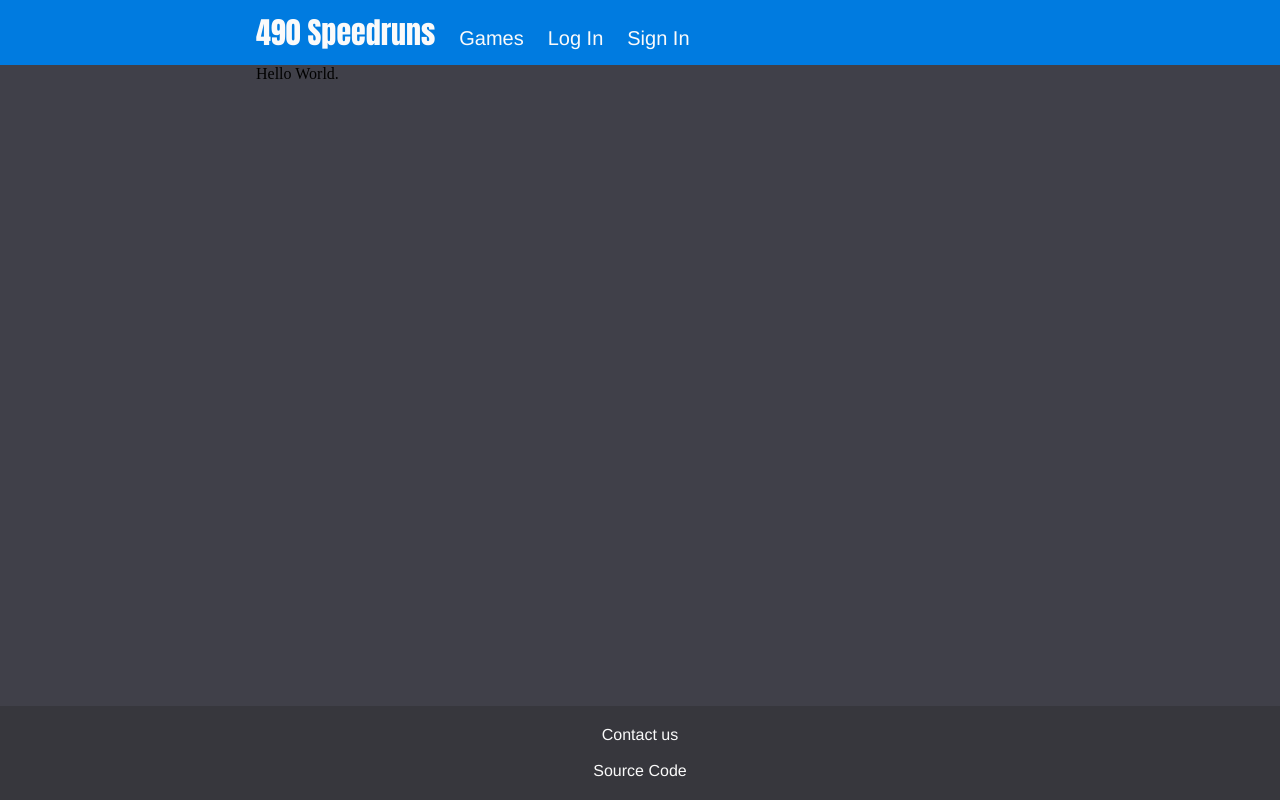
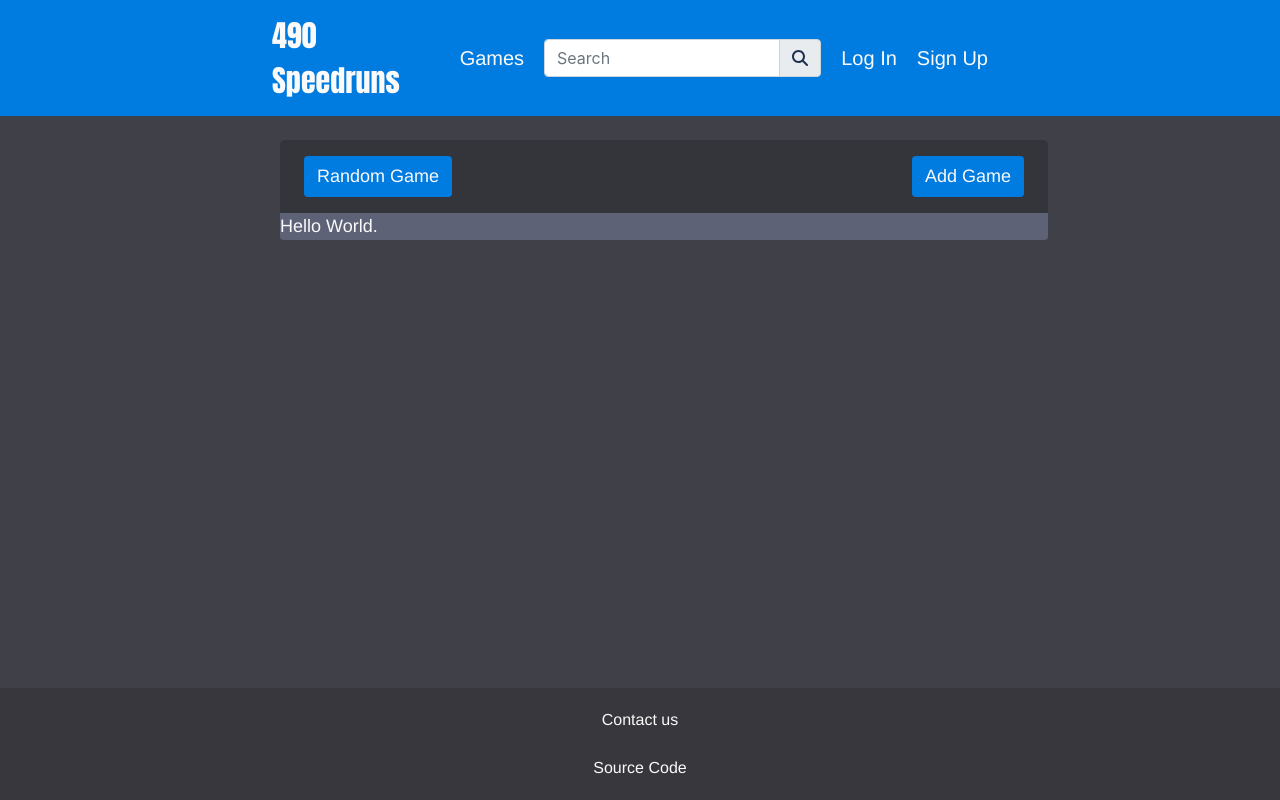
Before and after one commit to AnthonyvW/WebDevFinalProj, a Django app: page / in a window 1280 px wide. Run offline with Django 4.2, Linux system fonts and the light colour scheme; some libraries are stand-ins or nearby versions.

Commit message:
prettified home page

```diff
--- a/SpeedrunningSite/speedrun/static/490Speedruns.css
+++ b/SpeedrunningSite/speedrun/static/490Speedruns.css
@@ -3,7 +3,7 @@
     color: rgb(250, 250, 250);
     text-decoration: none;
     font-family: 'Franklin Gothic Medium', 'Arial Narrow', Arial, sans-serif;
-    padding-right: 20px;
+    margin-right: 20px !important;
 }
 
 .speedrun-title {
@@ -11,12 +11,17 @@
     font-family: Impact, Haettenschweiler, 'Arial Narrow Bold', sans-serif;
 }
 
+.speedrun-search {
+    margin-right: 20px !important;
+}
+
 nav {
     background-color: #007be0;
-    padding: 10px;
+    padding: 5px;
     padding-left: 20%;
     padding-right: 20%;
 }
+
 body {
     margin: 0px;
     background-color: #404049;
@@ -25,6 +30,27 @@ main {
     margin-left: 20%;
     margin-right: 20%;
 }
+
+article {
+    background-color: rgb(93, 98, 119);
+    font-size: 18px;
+    color: rgb(250, 250, 250);
+    text-decoration: none;
+    font-family: 'Franklin Gothic Medium', 'Arial Narrow', Arial, sans-serif;
+}
+
+.speedrun-game-selection-header{
+    background-color: rgb(52, 53, 59);
+}
+
+.speedrun-button{
+    background-color: #007be0;
+    font-size: 18px;
+    color: rgb(250, 250, 250);
+    text-decoration: none;
+    font-family: 'Franklin Gothic Medium', 'Arial Narrow', Arial, sans-serif;
+}
+
 footer {
     background: #37373d;
     padding: 20px 0 20px 0;
--- a/SpeedrunningSite/speedrun/templates/index.html
+++ b/SpeedrunningSite/speedrun/templates/index.html
@@ -2,7 +2,13 @@
 
 {% block main %}
 
-<article>
-    Hello World.
+<article class="container rounded m-4 px-0">
+    <div class = "speedrun-game-selection-header py-3 px-4 rounded-top">
+        <button type="button" class="btn speedrun-button">Random Game</button>
+        <button type="button" class="btn speedrun-button float-right">Add Game</button>
+    </div>
+    <div>
+        Hello World.
+    </div>
 </article>
 {% endblock %}
--- a/SpeedrunningSite/speedrun/templates/layout.html
+++ b/SpeedrunningSite/speedrun/templates/layout.html
@@ -4,28 +4,55 @@
 <html lang="en">
     <head>
         <meta charset="utf-8">
-        <meta name="viewport" content="width=device-width, initial-scale=1">
+        <meta name="viewport" content="width=device-width, initial-scale=1, shrink-to-fit=no">
         <title>{% block title %}490 Speedruns{% endblock %}</title>
+        <link rel="stylesheet" href="https://cdn.jsdelivr.net/npm/bootstrap@4.0.0/dist/css/bootstrap.min.css" integrity="sha384-Gn5384xqQ1aoWXA+058RXPxPg6fy4IWvTNh0E263XmFcJlSAwiGgFAW/dAiS6JXm" crossorigin="anonymous">
+        <link rel="stylesheet" href="https://cdn.jsdelivr.net/npm/bootstrap-icons@1.11.2/font/bootstrap-icons.min.css">
         <link rel="stylesheet" type="text/css" href="{% static '490Speedruns.css' %}">
-    </head>
+
+            </head>
     <body>
         <header>
             <nav>
-                <span>
+
+                <nav class="navbar navbar-expand navbar-light">
                     <a class = "speedrun-nav-text speedrun-title" href="{% url 'index' %}">490 Speedruns</a>
-                </span>
-                <span>
-                    <a class = "speedrun-nav-text"  href="{% url 'index' %}">Games</a>
-                </span>
-                <span>
-                    {% if user.is_authenticated %}
-                        Welcome <strong>{{ user.username }}!</strong>
-                        <a class = "speedrun-nav-text" href="{% url 'logout' %}">Log Out</a>
-                    {% else %}
-                        <a class = "speedrun-nav-text" href="{% url 'login' %}">Log In</a>
-                        <a class = "speedrun-nav-text" href="{% url 'register' %}">Sign In</a>
-                    {% endif %}
-                </span>
+
+                    <div class="collapse navbar-collapse" id="navbarSupportedContent">
+                      <ul class="navbar-nav mr-auto">
+                        <li class="nav-item active">
+                            <a class = "speedrun-nav-text"  href="{% url 'index' %}">Games</a>
+                        </li>
+                      </ul>
+
+                      <div class="input-group md-form form-sm form-2 pl-0 speedrun-search">
+                        <input class="form-control" type="search" placeholder="Search" aria-label="Search">
+                        <div class="input-group-append">
+                          <span class="input-group-text lime lighten-2" id="basic-text1">
+                            <img src="{% static 'svg/magnifying-glass-solid.svg' %}" alt="magnifying glass"></span>
+                        </div>
+                      </div>
+
+
+                      <ul class="navbar-nav mr-auto">
+                        {% if user.is_authenticated %}
+                        <li>
+                            <span class = "speedrun-nav-text">{{ user.username }}</span>
+                        </li>
+                        <li>
+                            <a class = "speedrun-nav-text text-nowrap " href="{% url 'logout' %}">Log Out</a>
+                        </li>
+                        {% else %}
+                        <li>
+                            <a class = "speedrun-nav-text text-nowrap " href="{% url 'login' %}">Log In</a>
+                        </li>
+                        <li>
+                            <a class = "speedrun-nav-text text-nowrap " href="{% url 'register' %}">Sign Up</a>
+                        </li>
+                        {% endif %}
+                      </ul>
+                    </div>
+                  </nav>
             </nav>
         </header>
         <main>
@@ -43,6 +70,9 @@
             </span>
 
         </footer>
+        <script src="https://code.jquery.com/jquery-3.2.1.slim.min.js" integrity="sha384-KJ3o2DKtIkvYIK3UENzmM7KCkRr/rE9/Qpg6aAZGJwFDMVNA/GpGFF93hXpG5KkN" crossorigin="anonymous"></script>
+        <script src="https://cdn.jsdelivr.net/npm/popper.js@1.12.9/dist/umd/popper.min.js" integrity="sha384-ApNbgh9B+Y1QKtv3Rn7W3mgPxhU9K/ScQsAP7hUibX39j7fakFPskvXusvfa0b4Q" crossorigin="anonymous"></script>
+        <script src="https://cdn.jsdelivr.net/npm/bootstrap@4.0.0/dist/js/bootstrap.min.js" integrity="sha384-JZR6Spejh4U02d8jOt6vLEHfe/JQGiRRSQQxSfFWpi1MquVdAyjUar5+76PVCmYl" crossorigin="anonymous"></script>
     </body>
 
 </html>
```
Also changed, not shown: SpeedrunningSite/db.sqlite3, SpeedrunningSite/speedrun/static/svg/magnifying-glass-solid.svg (added).
